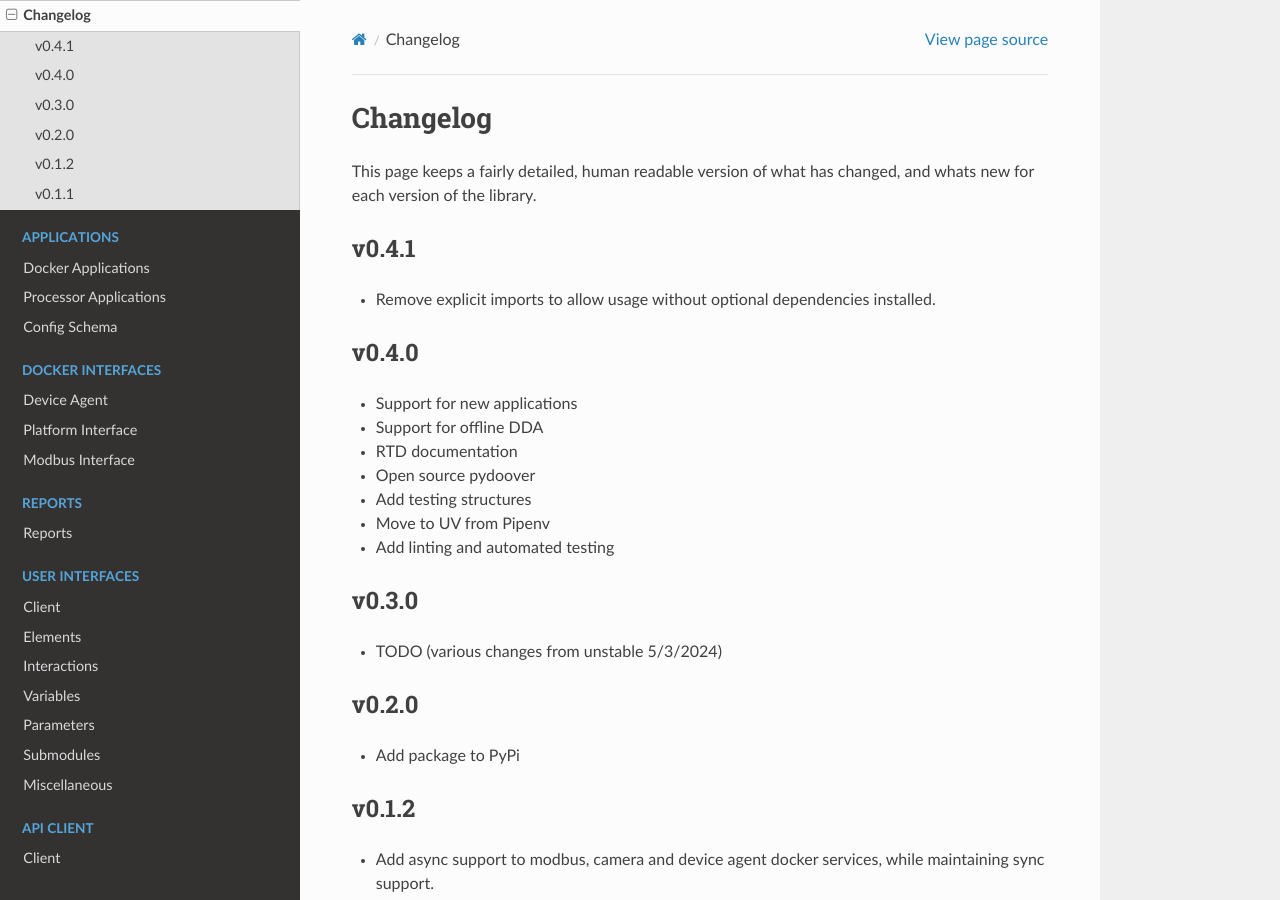
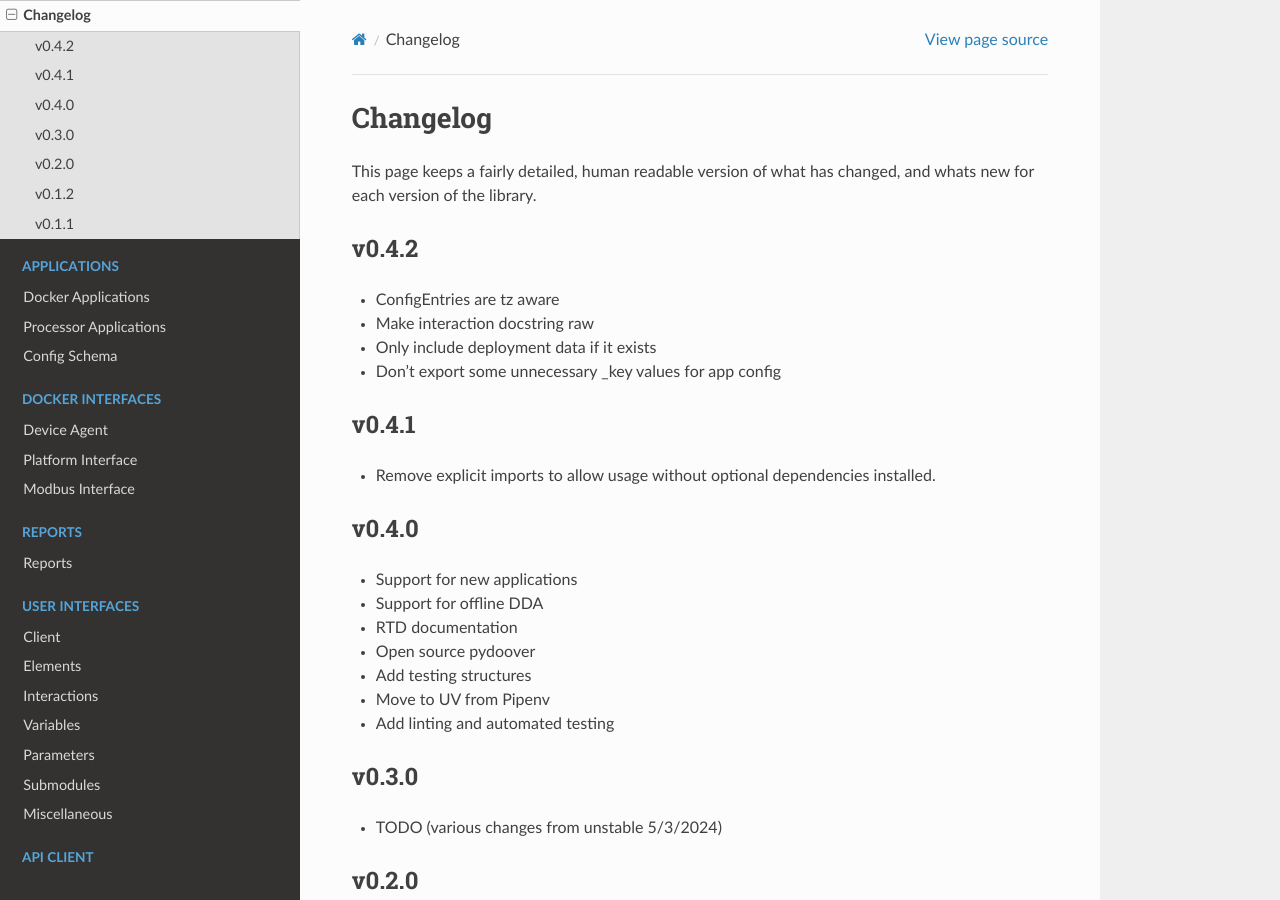
Before and after one commit to getdoover/pydoover, a Sphinx documentation site: the page built from docs/source/changelog.rst, in a window 1280 px wide and 900 px high. Built offline with Sphinx 7.4.7 and the Read the Docs theme 3.1.0, drawn with Linux system fonts in a browser that asks for light colours.

Commit message:
Release v0.4.2

```diff
--- a/docs/source/changelog.rst
+++ b/docs/source/changelog.rst
@@ -2,6 +2,13 @@
 ===========
 This page keeps a fairly detailed, human readable version
 of what has changed, and whats new for each version of the library.
+
+v0.4.2
+------
+- ConfigEntries are tz aware
+- Make interaction docstring raw
+- Only include deployment data if it exists
+- Don't export some unnecessary _key values for app config
 
 v0.4.1
 ------
--- a/pyproject.toml
+++ b/pyproject.toml
@@ -1,7 +1,7 @@
 [project]
 name = "pydoover"
 authors = [{ name = "Doover Team", email = "developers@doover.com" }]
-version = "0.4.2a1"
+version = "0.4.2"
 description = "Python package for interacting with Doover"
 readme = "README.md"
 requires-python = ">=3.11"
```
